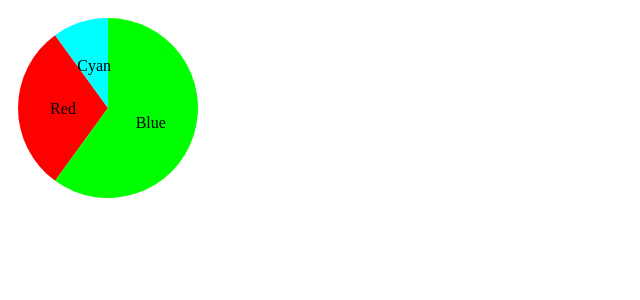
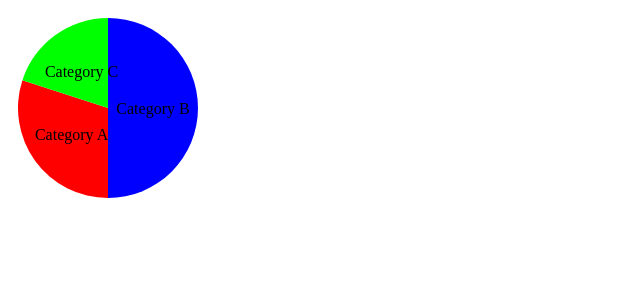
Before and after one commit to mantuonweb/chart, an Angular app: page / in a window 1280 px wide. Shown: the top 300 px of the page, without its empty margins (0-640 px from the left). Built offline with nearby package versions, Linux system fonts and the light colour scheme.

Commit message:
minor changes

```diff
--- a/src/app/app.component.html
+++ b/src/app/app.component.html
@@ -1,6 +1,2 @@
-<app-d3-pie [data]="[
-  { label: 'Red', value: 30, color: '#ff0000' },
-  { label: 'Blue', value: 60, color: '#00ff00' },
-  { label: 'Cyan', value: 10 , color:'cyan' }
-  ]" [width]="200" [height]="200" (arcClick)="onArcClick($event)">
+<app-d3-pie [data]="data" [width]="200" [height]="200" (arcClick)="onArcClick($event)">
 </app-d3-pie>
--- a/src/app/app.component.ts
+++ b/src/app/app.component.ts
@@ -9,7 +9,11 @@ import { D3PieComponent } from './d3-pie/d3-pie.component';
 })
 export class AppComponent {
   title = 'chart';
-
+  data = [
+    { label: 'Category A', value: 30 ,color: '#ff0000' },
+    { label: 'Category B', value: 50 , color: '#0000ff' },
+    { label: 'Category C', value: 20 , color: '#00ff00' },
+  ]
   onArcClick(data: { label: string, value: number }) {
     alert(`Clicked: ${data.label} (${data.value})`);
   }
```
Also changed, not shown: src/app/d3-pie/d3-pie.component.ts (+50 -3 lines).
